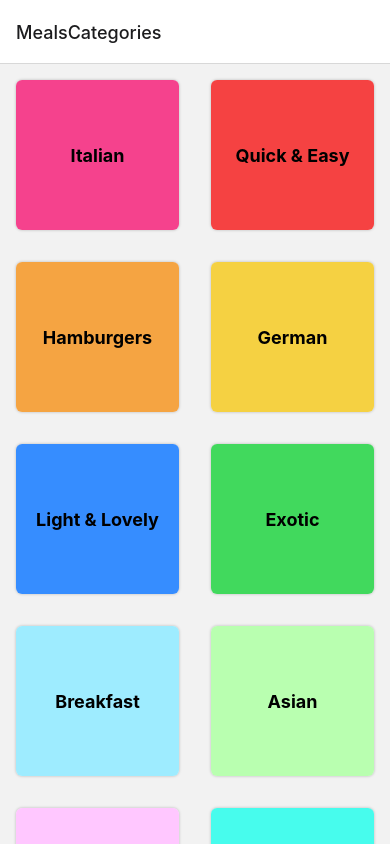
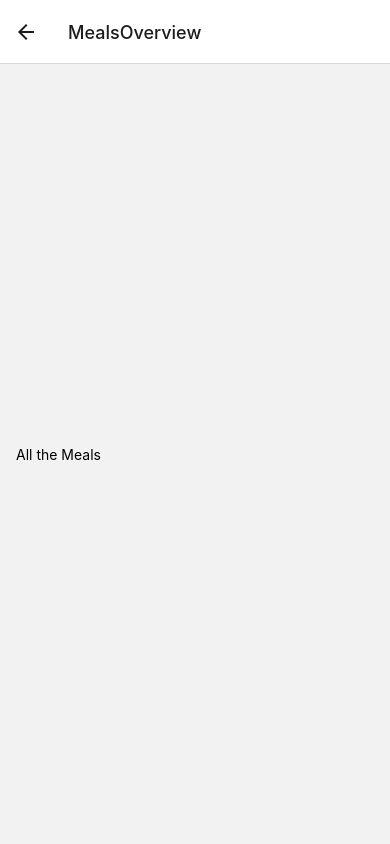
Before and after one commit to jvanleersum/React-Native-Demo-Meals-App, a React Native app: screen /MealsOverview in a window 390 px wide. Built offline with nearby package versions, Linux system fonts and the light colour scheme.

Commit message:
Natigating to the meals overview screen when clicking a category

```diff
--- a/App.js
+++ b/App.js
@@ -4,6 +4,7 @@ import { NavigationContainer } from "@react-navigation/native";
 import { createNativeStackNavigator } from "@react-navigation/native-stack"
 
 import CategoriesScreen from "./screens/CategoriesScreen";
+import MealsOverviewScreen from "./screens/MealsOverviewScreen";
 
 const Stack = createNativeStackNavigator();
 
@@ -14,6 +15,7 @@ export default function App() {
       <NavigationContainer>
         <Stack.Navigator>
           <Stack.Screen name="MealsCategories" component={CategoriesScreen}/>
+          <Stack.Screen name="MealsOverview" component={MealsOverviewScreen}/>
         </Stack.Navigator>
       </NavigationContainer>
     </>
--- a/components/CategoryTile.js
+++ b/components/CategoryTile.js
@@ -1,11 +1,15 @@
 import { View, Text, StyleSheet, Pressable, Platform } from "react-native";
 
-const CategoryTile = ({ title, color }) => {
+const CategoryTile = ({ title, color, onPress }) => {
   return (
     <View style={styles.outerContainer}>
-      <Pressable android_ripple={{color: 'white'}} style={({pressed}) => [styles.button, pressed && styles.pressedItem]}>
+      <Pressable
+        android_ripple={{ color: "white" }}
+        style={({ pressed }) => [styles.button, pressed && styles.pressedItem]}
+        onPress={onPress}
+      >
         <View style={[styles.innerContainer, { backgroundColor: color }]}>
-        <Text style={styles.title}>{title}</Text>
+          <Text style={styles.title}>{title}</Text>
         </View>
       </Pressable>
     </View>
@@ -26,23 +30,23 @@ const styles = StyleSheet.create({
     shadowOffset: { width: 0, height: 0 },
     shadowOpacity: 0.25,
     shadowRadius: 3,
-    overflow: Platform.OS === 'android' ? "hidden" : "visible"
+    overflow: Platform.OS === "android" ? "hidden" : "visible",
   },
   button: {
-    flex: 1
+    flex: 1,
   },
   pressedItem: {
-    opacity: 0.5
+    opacity: 0.5,
   },
   innerContainer: {
     flex: 1,
-    justifyContent: 'center',
+    justifyContent: "center",
     alignItems: "center",
     padding: 16,
     borderRadius: 6,
   },
   title: {
     fontWeight: "bold",
-    fontSize: 18
-  }
+    fontSize: 18,
+  },
 });
--- a/screens/CategoriesScreen.js
+++ b/screens/CategoriesScreen.js
@@ -1,14 +1,24 @@
 import { View, FlatList, StyleSheet } from "react-native";
-import symbolicateStackTrace from "react-native/Libraries/Core/Devtools/symbolicateStackTrace";
 import CategoryTile from "../components/CategoryTile";
 import { CATEGORIES } from "../data/dummy-data";
 
-const CategoriesScreen = () => {
+const CategoriesScreen = ({ navigation }) => {
+  const navigationHandler = (categoryId) => {
+    console.log(categoryId)
+    navigation.navigate("MealsOverview")
+  }
+
   return (
     <View style={styles.container}>
       <FlatList
         data={CATEGORIES}
-        renderItem={(itemData) => <CategoryTile title={itemData.item.title} color={itemData.item.color}/>}
+        renderItem={(itemData) => (
+          <CategoryTile
+            title={itemData.item.title}
+            color={itemData.item.color}
+            onPress={navigationHandler.bind(null, itemData.item.id)}
+          />
+        )}
         numColumns={2}
       />
     </View>
@@ -20,6 +30,6 @@ export default CategoriesScreen;
 const styles = StyleSheet.create({
   container: {
     flex: 1,
-    justifyContent: 'center'
-  }
-})
+    justifyContent: "center",
+  },
+});
--- /dev/null
+++ b/screens/MealsOverviewScreen.js
@@ -0,0 +1,19 @@
+import { View, Text, StyleSheet } from 'react-native';
+
+import { MEALS } from '../data/dummy-data';
+
+const MealsOverviewScreen = () => {
+  return <View style={styles.container}>
+    <Text>All the Meals</Text>
+  </View>
+};
+
+export default MealsOverviewScreen;
+
+const styles = StyleSheet.create({
+  container: {
+    flex: 1,
+    justifyContent: 'center',
+    padding: 16
+  }
+})
```
